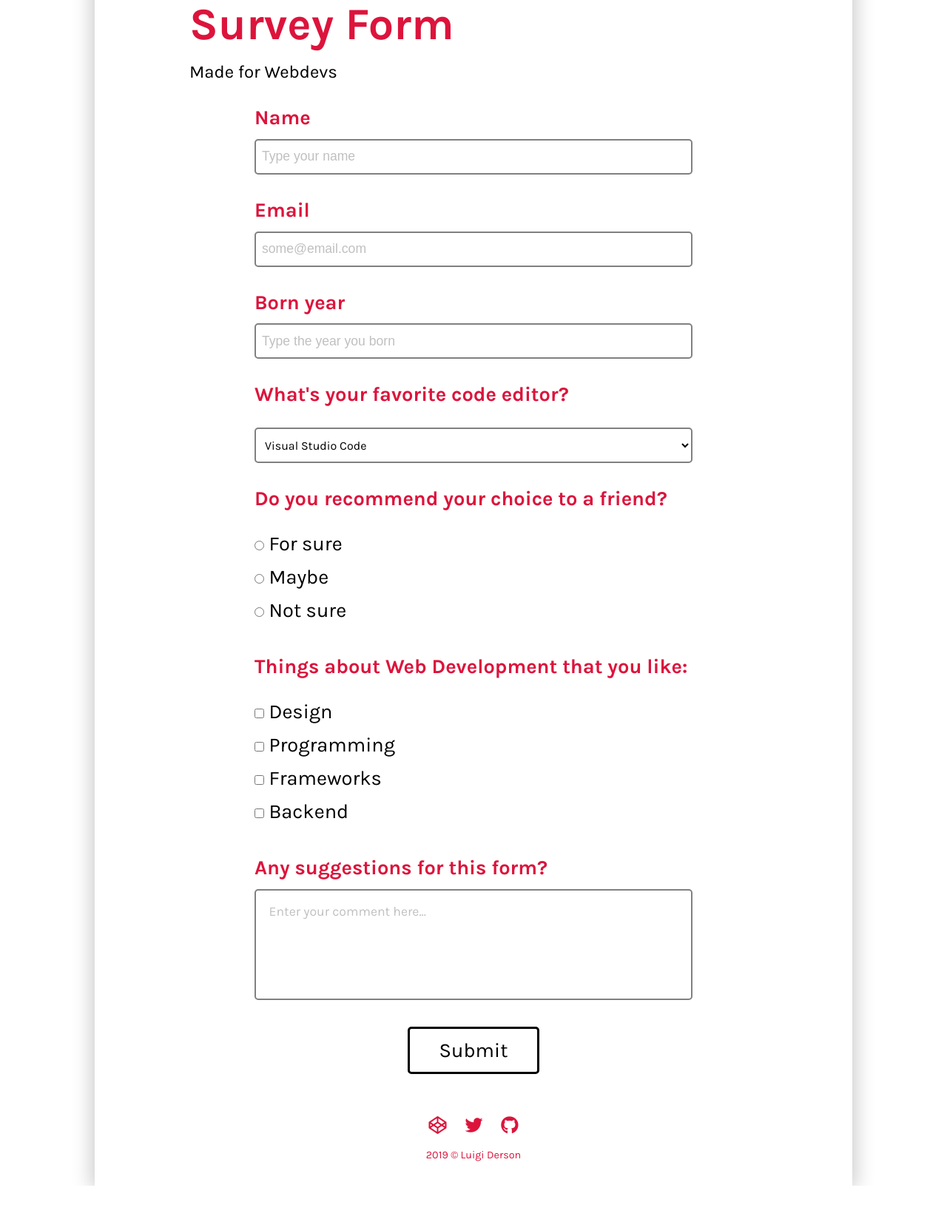
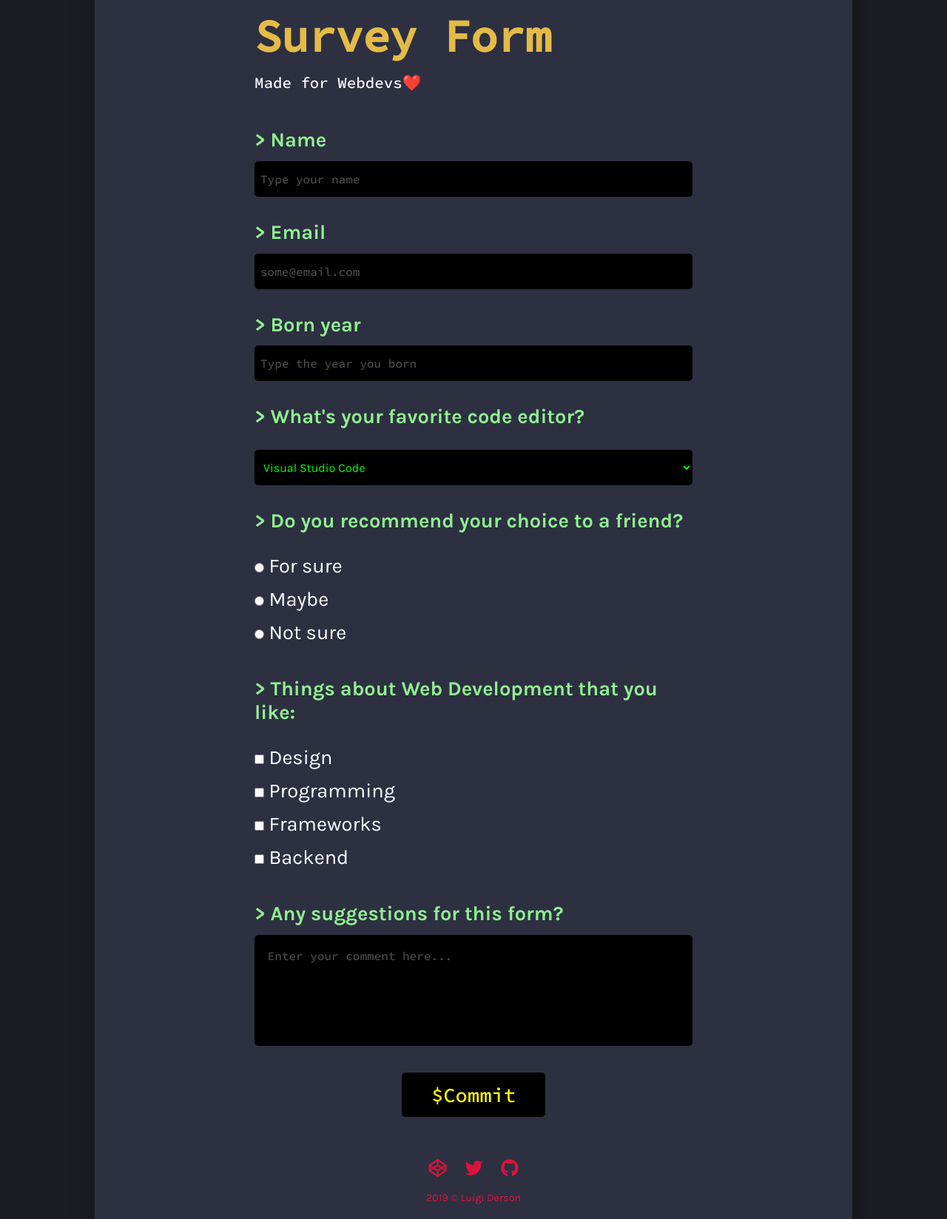
Before and after one commit to luigi-derson/Survey-Form, a plain HTML site: page index.html in a window 1280 px wide. Shown: the part 29-1677 px from the top of the page at 74% size. Before the commit the page ends 1632 px from the top, so only its background shows below. Drawn offline with Linux system fonts and the light colour scheme.

Commit message:
Alternative styled html and css

```diff
--- a/index.html
+++ b/index.html
@@ -10,23 +10,25 @@
 </head>
 <body>
     <main>
-        <h1 id="title">Survey Form</h1>
-        <p id="description">Made for Webdevs</p>
+        <div class="steps">
+            <h1 id="title">Survey Form</h1>
+            <p id="description">Made for Webdevs❤️</p>
+        </div>
         <form action="" id="survey-form">
             <div class="steps">
-                <label id="name-label" for="name">Name</label>
+                <label id="name-label" for="name">> Name</label>
                 <input autofocus type="text" name="name" id="name" class="input-field" placeholder="Type your name" required>
             </div>
             <div class="steps">
-                <label id='email-label' for="email">Email</label>
+                <label id='email-label' for="email">> Email</label>
                 <input type="email" name="email" id="email" class="input-field" placeholder="some@email.com" required>
             </div>
             <div class="steps">
-                <label id="number-label" for="year">Born year</label>
+                <label id="number-label" for="year">> Born year</label>
                 <input type="number" name="year" id="number" min="0" max="3000" class="input-field" placeholder="Type the year you born">
             </div>
             <div class="steps">
-                <label for="chooseEditor">What's your favorite code editor?</label>
+                <label for="chooseEditor">> What's your favorite code editor?</label>
                 <select name="chooseEditor" id="dropdown" class="dropdown">
                     <option value="vscode">Visual Studio Code</option>
                     <option value="sublimetext">Sublime Text</option>
@@ -36,28 +38,28 @@
                 </select>
             </div>
             <div class="steps">
-                <label for="rate">Do you recommend your choice to a friend?</label>
+                <label for="rate">> Do you recommend your choice to a friend?</label>
                 <ul class="choices">
-                    <li class="option"><label><input name="radio-buttons" value="1" type="radio" class="rating"> For sure</label></li>
-                    <li class="option"><label><input name="radio-buttons" value="2" type="radio" class="rating"> Maybe</label></li>
-                    <li class="option"><label><input name="radio-buttons" value="3" type="radio" class="rating"> Not sure</label></li>
+                    <li class="option"><label><input name="radio-buttons" value="1" type="radio" class="rating"><span class="green"> For sure</span></label></li>
+                    <li class="option"><label><input name="radio-buttons" value="2" type="radio" class="rating"><span class="orange"> Maybe</span></label></li>
+                    <li class="option"><label><input name="radio-buttons" value="3" type="radio" class="rating"><span class="red"> Not sure</span></label></li>
                 </ul>
             </div>
             <div class="steps">
-                <label for="things">Things about Web Development that you like:</label>
+                <label for="things">> Things about Web Development that you like:</label>
                 <ul class="choices">
-                    <li class="checkbox"><label><input name="things" value="1" type="checkbox" class="things"> Design</label></li>
-                    <li class="checkbox"><label><input name="things" value="2" type="checkbox" class="things"> Programming</label></li>
-                    <li class="checkbox"><label><input name="things" value="3" type="checkbox" class="things"> Frameworks</label></li>
-                    <li class="checkbox"><label><input name="things" value="4" type="checkbox" class="things"> Backend</label></li>
+                    <li class="checkbox"><label><input name="things" value="1" type="checkbox" class="things"><span class="red"> Design</span></label></li>
+                    <li class="checkbox"><label><input name="things" value="2" type="checkbox" class="things"><span class="blue"> Programming</span></label></li>
+                    <li class="checkbox"><label><input name="things" value="3" type="checkbox" class="things"><span class="orange"> Frameworks</span></label></li>
+                    <li class="checkbox"><label><input name="things" value="4" type="checkbox" class="things"><span class="green"> Backend</span></label></li>
                 </ul>
             </div>
             <div class="steps">
-                <label for="comments">Any suggestions for this form?</label>
+                <label for="comments">> Any suggestions for this form?</label>
                 <textarea name="comments" id="comment" cols="30" rows="10" class="input-field" placeholder="Enter your comment here..."></textarea>
             </div>
             <div class="steps">
-                <button id="submit" type="submit">Submit</button>
+                <button id="submit" type="submit">$Commit</button>
             </div>
             <div class="social">
                 <a href="https://codepen.io/Luigi-Derson/" target="_blank"><i class="fab fa-codepen"></i></a>
--- a/style.css
+++ b/style.css
@@ -1,4 +1,4 @@
-@import url('https://fonts.googleapis.com/css?family=Karla:400,700');
+@import url('https://fonts.googleapis.com/css?family=Karla:400,700|Source+Code+Pro:500');
 
 * {
     margin: 0;
@@ -9,7 +9,7 @@
 html, body {
     font-family: 'Karla', Helvetica, sans-serif;
     font-size: 1em;
-    background-color: #fff;
+    background-color: #1b1d24;
 }
 
 main {
@@ -17,24 +17,25 @@ main {
     min-height: 100vh;
     padding: 2em 2em 1em 2em;
     margin: 0 auto;
-    background-color: #fff;
-    box-shadow: 0px 0px 25px 5px rgba(0,0,0,0.2);
+    background-color: #2d3041;
+    box-shadow: 0px 0px 25px 5px rgba(0,0,0,0.25);
 }
 
 h1{
     font-size: 3.8em;
     text-align: left;
-    padding: 0 10%;
     line-height: 1;
-    color: #DC143C;
+    color: #e4bb46;
+    font-family: 'Source Code Pro';
 }
 
 p {
-    font-size: 1.5em;
+    font-size: 1.3em;
     text-align: left;
-    padding-left: 10%;
+    font-family: "Source Code Pro";
     padding-bottom: 1rem;
     padding-top: 1.2rem;
+    color: #fff;
 }
 
 a {
@@ -51,7 +52,7 @@ a:link {
 }
 
 a:hover {
-    color: black;
+    color: #90EE90;
 }
 
 .steps {
@@ -67,12 +68,12 @@ label {
     font-size: 1.7em;
     padding-bottom: 0.8rem;
     font-weight: 700;
-    color: #DC143C;
+    color: #90EE90;
 }
 
 .option > label, .checkbox > label {
     font-weight: 400;
-    color: black;
+    color: #fff;
 }
 
 .choices {
@@ -86,35 +87,58 @@ label {
     width: 100%;
     height: 3em;
     outline: none;
-    background-color: white;
-    border: 2px solid #808080;
+    color: #00FF00;
+    background-color: black;
+    border: none;
     border-radius: 5px;
     font-family: 'Karla';
     font-size: 1em;
 }
 
+input[type=radio]:checked + .red, .things:checked + .red {
+    color: #DC143C;
+}
+
+input[type=radio]:checked + .orange, .things:checked + .orange {
+    color: #FF8C00;
+}
+
+input[type=radio]:checked + .green, .things:checked + .green {
+    color: #32CD32;
+}
+
+.things:checked + .blue {
+    color: #AFEEEE;
+}
+
 input[type=text], input[type=number], input[type=email] {
     height: 3rem;
     width: 100%;
+    font-family: 'Source code Pro';
     font-size: 1.1em;
     text-indent: 0.5rem;
     border-radius: 5px;
     outline: none;
-    border: 2px solid #808080;
+    color: #00FF00;
+    background-color: black;
+    border: none;
 }
 
 input::placeholder, textarea::placeholder {
-    color: #C0C0C0;
+    color: #4b4b4b;
+    font-size: 1rem;
 }
 
 textarea {
     height: 150px!important;
     width: 100%;
-    font-family: 'Karla';
+    font-family: 'Source Code Pro';
     font-size: 1.1em;
     border-radius: 5px;
+    color: #00FF00;
     outline: none;
-    border: 2px solid #808080;
+    border: none;
+    background-color: black;
     resize: none;
     padding: 1em;
 }
@@ -133,21 +157,20 @@ input[type=number] {
 button, #submit {
     display: block;
     margin: 0 auto;
-    border: 3px solid black;
+    border: none;
     border-radius: 5px;
     padding: 0.8rem 2.5rem;
-    font-family: 'Karla';
+    font-family: 'Source Code Pro';
     font-size: 1.7em;
-    color: black;
-    background-color: white;
+    color: yellow;
+    background-color: black;
     cursor: pointer;
     text-decoration: none;
     text-align: center;
 }
 
 #submit:hover {
-    background-color: black;
-    color: white;
+    color: #00FF00;
 }
 
 .social {
```
